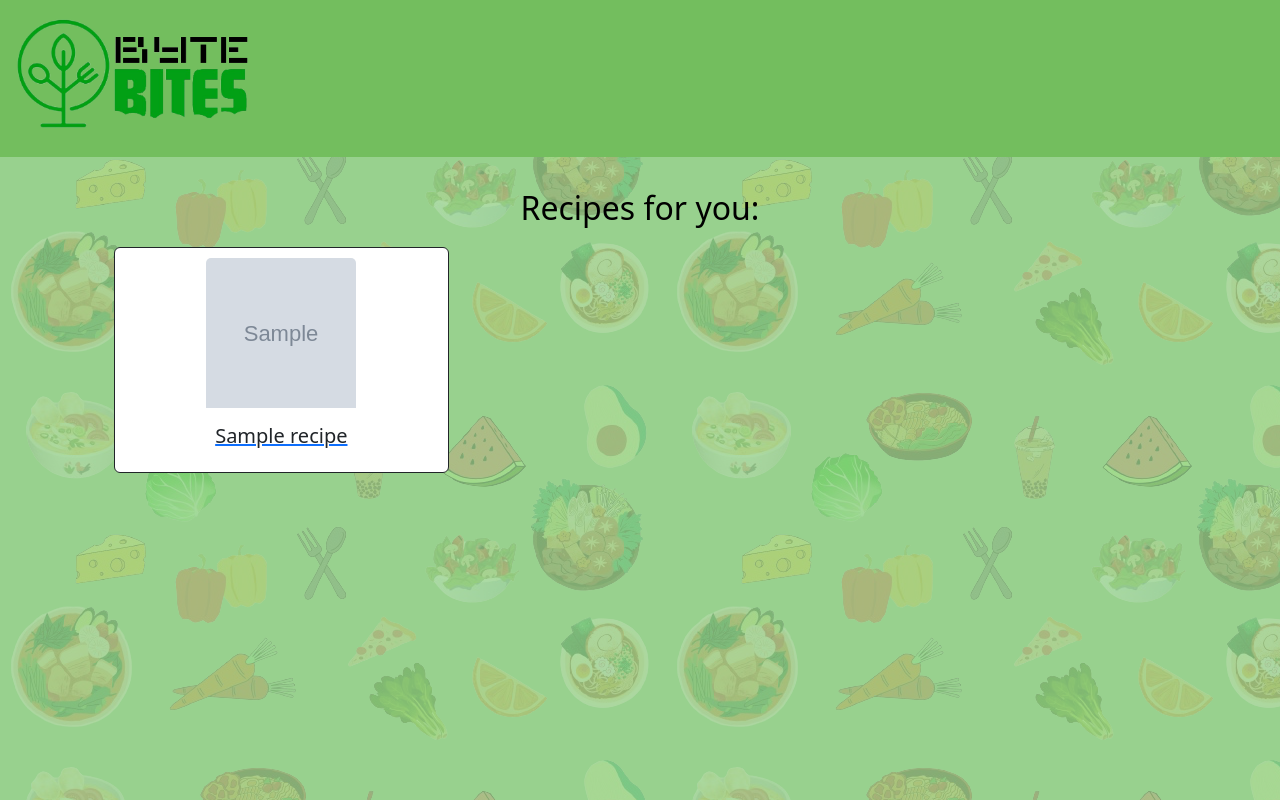
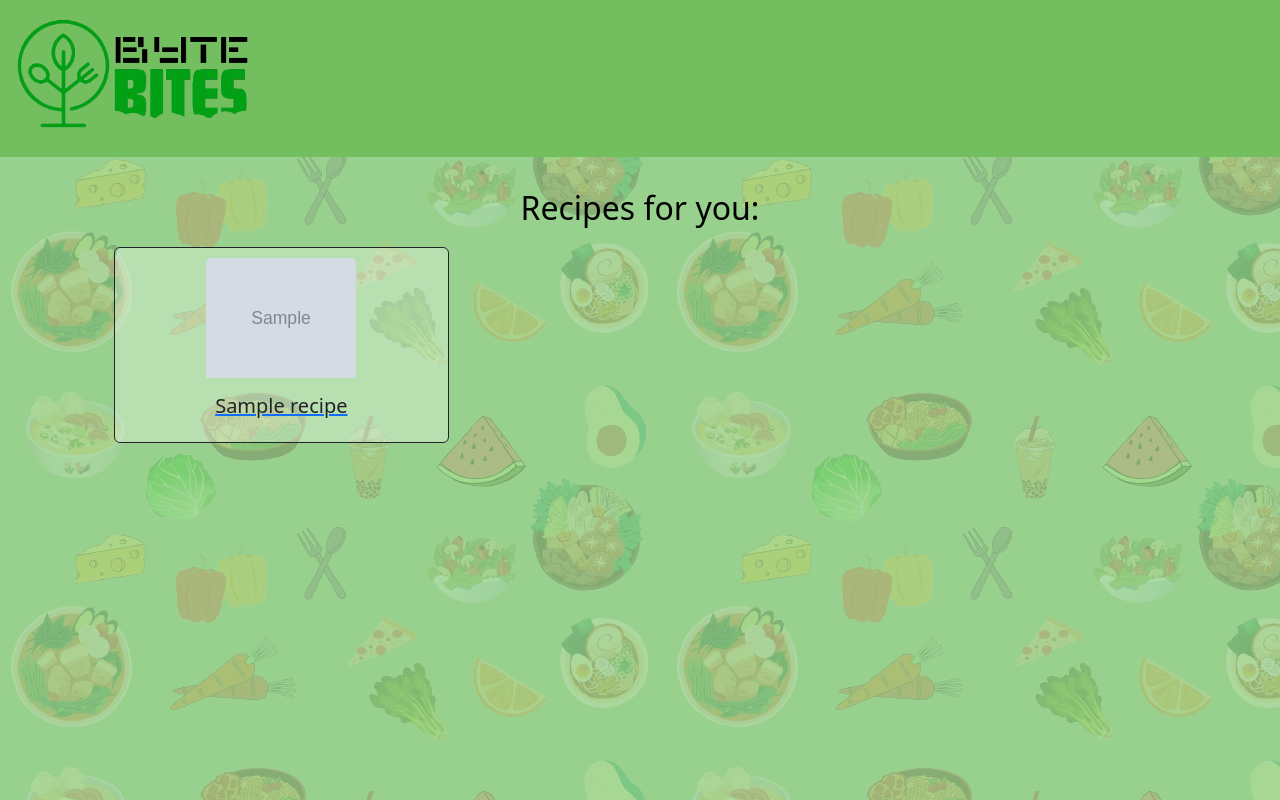
Before and after one commit to suranaaarav/Byte-Bites, a Flask app: template templates/recipes.html in a window 1280 px wide. Run offline with Flask 3, Linux system fonts and the light colour scheme; the template is opened without the code that fills it: most values are stand-ins (such as "Sample title", 1, 10 or a date in 2020); grey boxes marked "Sample" are stand-in pictures; some libraries are stand-ins or nearby versions.

Commit message:
ui update

```diff
--- a/templates/recipes.html
+++ b/templates/recipes.html
@@ -41,12 +41,12 @@
 
   function bigImg(x) {
 
-  x.style.height = "160px";
+  x.style.height = "130px";
   x.style.width = "160px";
 }
 
 function normalImg(x) {
-  x.style.height = "150px";
+  x.style.height = "120px";
   x.style.width = "150px";
 }
 
@@ -58,8 +58,8 @@ function normalImg(x) {
         {% for recipe in recipes %}
         <div class="col-6 col-md-4 col-lg-4 mb-3" id="div">
             <a href="/recipe?id={{ recipe['id'] }}">
-                <div class="card border-dark">
-                    <img src="{{ recipe['image'] }}" class="card-img-top" alt="Recipe Image" style="height: 150px; width: 150px; margin: auto; margin-top: 10px; object-fit: fill;" name="A" onmouseover="bigImg(this)" onmouseout="normalImg(this)">
+                <div class="card border-dark" style="background-color: rgba(255, 255, 255, 0.3);">
+                    <img src="{{ recipe['image'] }}" class="card-img-top" alt="Recipe Image" style="height: 120px; width: 150px; margin: auto; margin-top: 10px; object-fit: fill;" name="A" onmouseover="bigImg(this)" onmouseout="normalImg(this)">
                     <div class="card-body">
                         <h5 style="text-align: center;">{{ recipe['title'] }}</h5>
                     </div>
```
Also changed, not shown: templates/recipe.html (+5 -7 lines).
